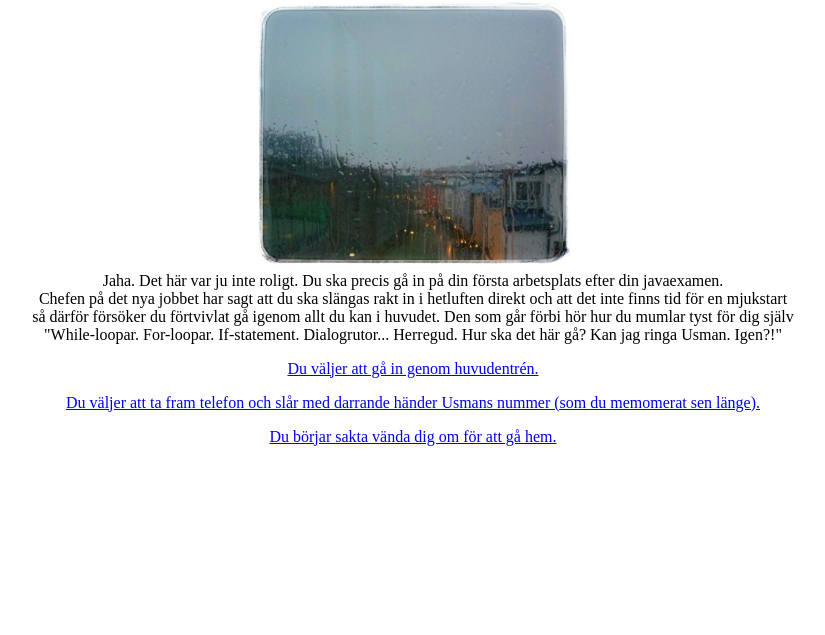
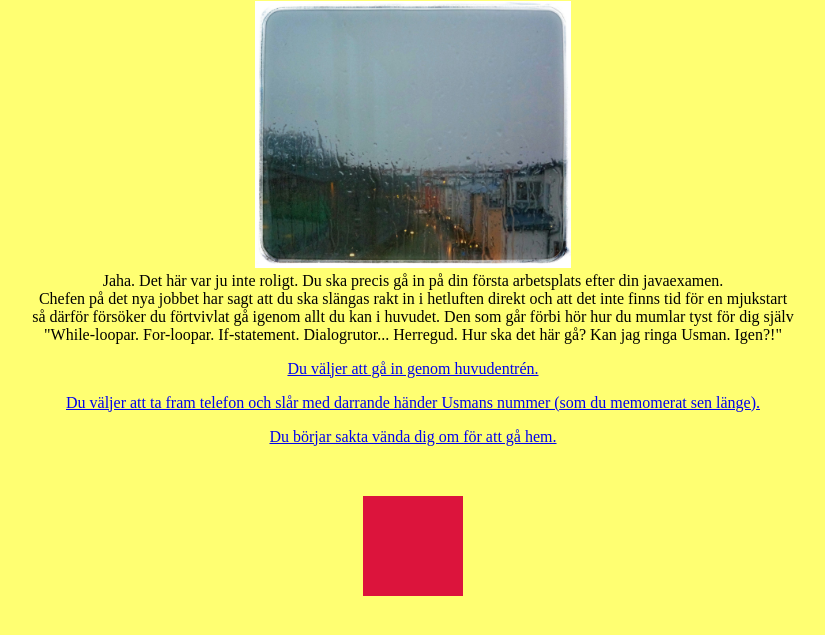
Before and after one commit to krawaller/acvt2017, a plain HTML site: page krisc457/mittspel/index1.html in a window 1280 px wide. Shown: the part 79-714 px from the top of the page, without its empty margins (227-1052 px from the left). Drawn offline with Linux system fonts and the light colour scheme.

Commit message:
Snygg långsam rotation

```diff
--- a/krisc457/mittspel/index1.html
+++ b/krisc457/mittspel/index1.html
@@ -1,19 +1,20 @@
 <!DOCTYPE html>
 
 <html>
-	<head></head>
+	<head>
+	<link rel="stylesheet" href="styles.css">
+	</head>
 	<body>
-	<center>
 	<h1>En regnig dag. 10:e april 2017</h1>
 	<img src="img/regnet.jpeg" title="Så deppigt" width="25%" height="25%">
 	<div>Jaha. Det här var ju inte roligt. Du ska precis gå in på din första arbetsplats efter din javaexamen.</div>
 	<div>Chefen på det nya jobbet har sagt att du ska slängas rakt in i hetluften direkt och att det inte finns tid för en mjukstart</div>
 	<div>så därför försöker du förtvivlat gå igenom allt du kan i huvudet. Den som går förbi hör hur du mumlar tyst för dig själv</div>
 	<div>"While-loopar. For-loopar. If-statement. Dialogrutor... Herregud. Hur ska det här gå? Kan jag ringa Usman. Igen?!"</div><p></p>
-
 	<a href="index2.html">Du väljer att gå in genom huvudentrén.</a><p></p>
 	<a href="index4.html">Du väljer att ta fram telefon och slår med darrande händer Usmans nummer (som du memomerat sen länge).</a><p></p>
 	<a href="index4.html">Du börjar sakta vända dig om för att gå hem.</a>
-	</center>
+	<div id="instantexample"></div>
+
 	</body>
 </html>
--- /dev/null
+++ b/krisc457/mittspel/mystyles.less
@@ -0,0 +1,21 @@
+
+body {
+	background-color: #ffff72
+}
+
+body {
+    text-align: center;
+}
+
+#instantexample, #transitionexample {
+  margin: 0 auto;
+  height: 100px;
+  width: 100px;
+  background-color: crimson;
+  margin-top: 50px;
+}
+
+#instantexample:hover {
+  transform: rotate(45deg);
+  transition: transform 1s ease;
+}
--- /dev/null
+++ b/krisc457/mittspel/styles.css
@@ -0,0 +1,18 @@
+body {
+  background-color: #ffff72;
+}
+body {
+  text-align: center;
+}
+#instantexample,
+#transitionexample {
+  margin: 0 auto;
+  height: 100px;
+  width: 100px;
+  background-color: crimson;
+  margin-top: 50px;
+}
+#instantexample:hover {
+  transform: rotate(45deg);
+  transition: transform 1s ease;
+}
```
Also changed, not shown: krisc457/mittspel/index2.html (+3 -7 lines), krisc457/mittspel/index3.html (+5 -3 lines), krisc457/mittspel/index4.html (+5 -8 lines).
